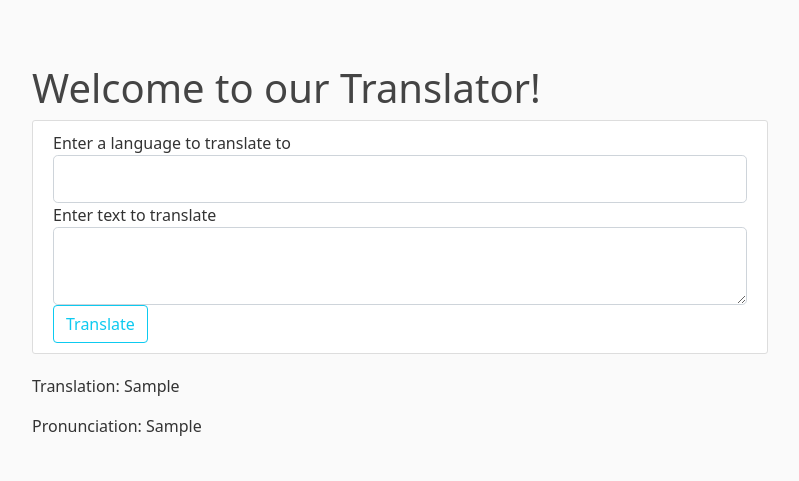
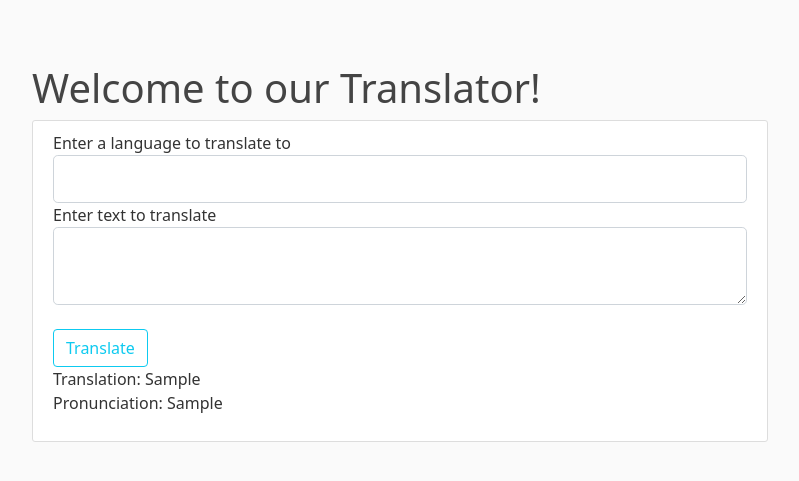
Before and after one commit to alyliann/GlobalLingo, a Flask app: template templates/translator.html in a window 1280 px wide. Shown: the part 16-497 px from the top of the page, without its empty margins (50-849 px from the left). Run offline with Flask 3, Linux system fonts and the light colour scheme; the template is opened without the code that fills it: values that come from a table or form of the project are taken from there, most other values are stand-ins (such as "Sample title", 1, 10 or a date in 2020).

Commit message:
Small changes to styling

```diff
--- a/templates/translator.html
+++ b/templates/translator.html
@@ -40,17 +40,17 @@
                 {% endif %}
             </div>
         </fieldset>
+        <br>
         <div class="form-group">
             {{ form.translate_text(class="btn btn-outline-info") }}
         </div>
     </form>
-     </div>
-    <div>
+    <div class="form-group">
         <p>
             Translation: {{ final_translation }}
-      </p>
-      <p>
+            <br>
             Pronunciation: {{ final_pronunciation }}
         </p>
     </div>
+</div>
 {% endblock content %}
```
Lines whose indentation alone changed are shown as unchanged.
